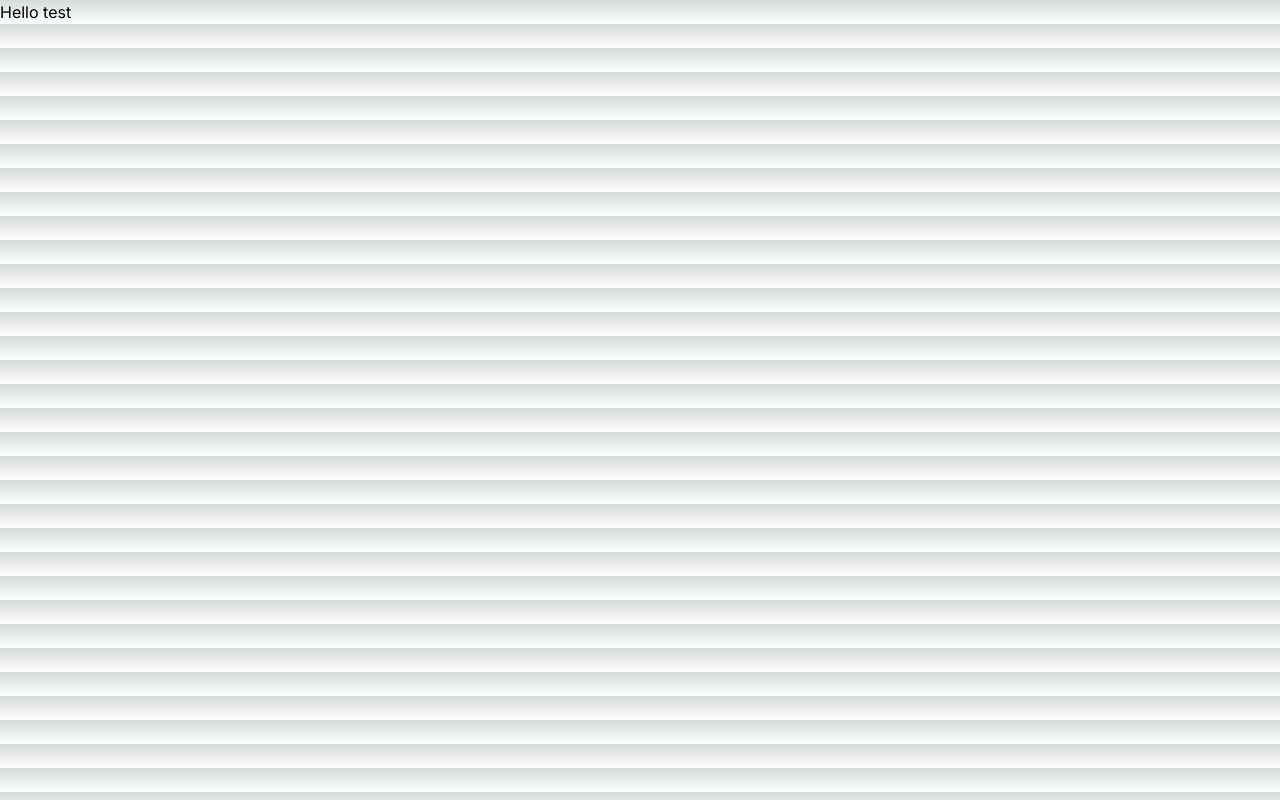
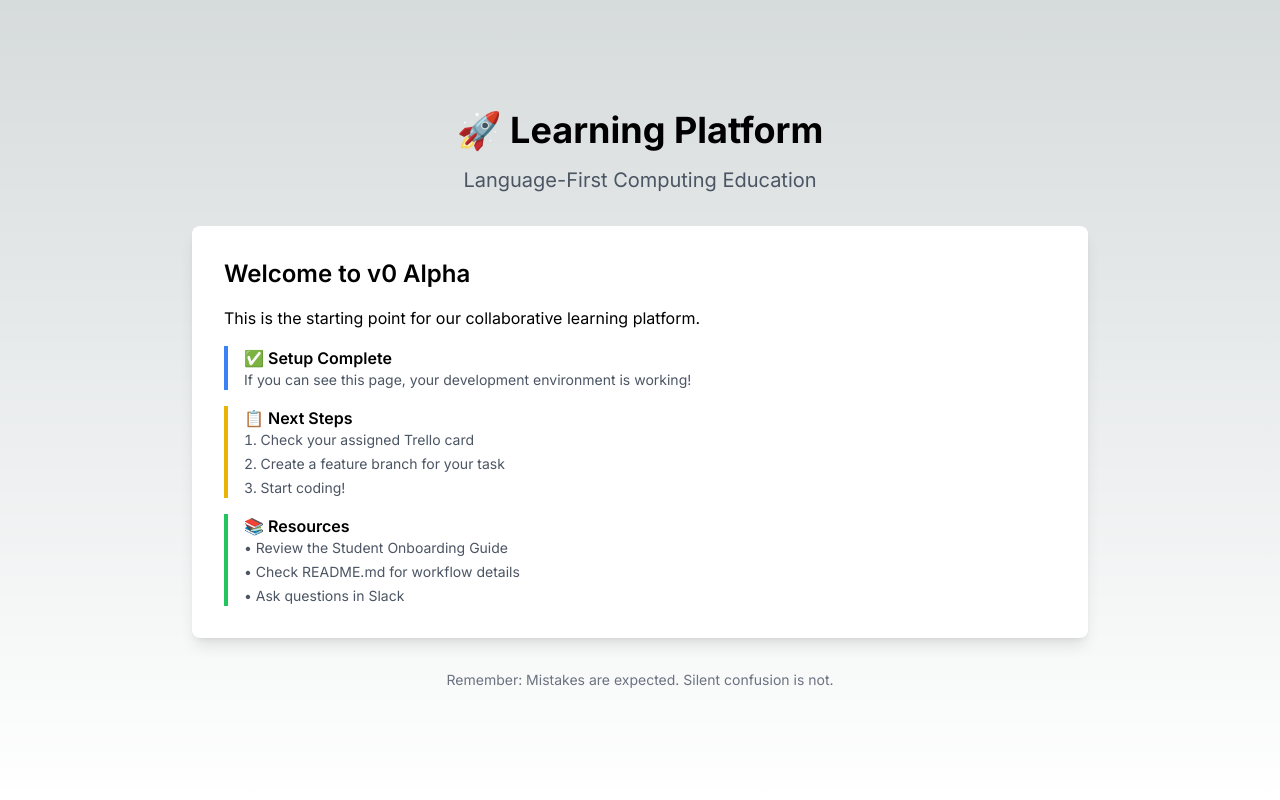
Before and after one commit to Hajara-Yasmin-Isa/LearningPlatform, a Next.js app: page / in a window 1280 px wide. Built offline with nearby package versions, Linux system fonts and the light colour scheme.

Commit message:
Fix Tailwind setup with PostCSS config

```diff
--- a/app/page.tsx
+++ b/app/page.tsx
@@ -1,58 +1,54 @@
-// export default function Home() {
-//   return (
-//     <main className="flex min-h-screen flex-col items-center justify-center p-24">
-//       <div className="max-w-4xl w-full space-y-8">
-//         <div className="text-center">
-//           <h1 className="text-4xl font-bold mb-4">
-//             🚀 Learning Platform
-//           </h1>
-//           <p className="text-xl text-gray-600 dark:text-gray-300">
-//             Language-First Computing Education
-//           </p>
-//         </div>
+export default function Home() {
+  return (
+    <main className="flex min-h-screen flex-col items-center justify-center p-24">
+      <div className="max-w-4xl w-full space-y-8">
+        <div className="text-center">
+          <h1 className="text-4xl font-bold mb-4">
+            🚀 Learning Platform
+          </h1>
+          <p className="text-xl text-gray-600 dark:text-gray-300">
+            Language-First Computing Education
+          </p>
+        </div>
 
-//         <div className="bg-white dark:bg-gray-800 rounded-lg shadow-lg p-8">
-//           <h2 className="text-2xl font-semibold mb-4">Welcome to v0 Alpha</h2>
-//           <p className="mb-4">
-//             This is the starting point for our collaborative learning platform.
-//           </p>
+        <div className="bg-white dark:bg-gray-800 rounded-lg shadow-lg p-8">
+          <h2 className="text-2xl font-semibold mb-4">Welcome to v0 Alpha</h2>
+          <p className="mb-4">
+            This is the starting point for our collaborative learning platform.
+          </p>
 
-//           <div className="space-y-4">
-//             <div className="border-l-4 border-blue-500 pl-4">
-//               <h3 className="font-semibold">✅ Setup Complete</h3>
-//               <p className="text-sm text-gray-600 dark:text-gray-400">
-//                 If you can see this page, your development environment is working!
-//               </p>
-//             </div>
+          <div className="space-y-4">
+            <div className="border-l-4 border-blue-500 pl-4">
+              <h3 className="font-semibold">✅ Setup Complete</h3>
+              <p className="text-sm text-gray-600 dark:text-gray-400">
+                If you can see this page, your development environment is working!
+              </p>
+            </div>
 
-//             <div className="border-l-4 border-yellow-500 pl-4">
-//               <h3 className="font-semibold">📋 Next Steps</h3>
-//               <ol className="text-sm text-gray-600 dark:text-gray-400 list-decimal list-inside space-y-1">
-//                 <li>Check your assigned Trello card</li>
-//                 <li>Create a feature branch for your task</li>
-//                 <li>Start coding!</li>
-//               </ol>
-//             </div>
+            <div className="border-l-4 border-yellow-500 pl-4">
+              <h3 className="font-semibold">📋 Next Steps</h3>
+              <ol className="text-sm text-gray-600 dark:text-gray-400 list-decimal list-inside space-y-1">
+                <li>Check your assigned Trello card</li>
+                <li>Create a feature branch for your task</li>
+                <li>Start coding!</li>
+              </ol>
+            </div>
 
-//             <div className="border-l-4 border-green-500 pl-4">
-//               <h3 className="font-semibold">📚 Resources</h3>
-//               <ul className="text-sm text-gray-600 dark:text-gray-400 space-y-1">
-//                 <li>• Review the Student Onboarding Guide</li>
-//                 <li>• Check README.md for workflow details</li>
-//                 <li>• Ask questions in Slack</li>
-//               </ul>
-//             </div>
-//           </div>
-//         </div>
+            <div className="border-l-4 border-green-500 pl-4">
+              <h3 className="font-semibold">📚 Resources</h3>
+              <ul className="text-sm text-gray-600 dark:text-gray-400 space-y-1">
+                <li>• Review the Student Onboarding Guide</li>
+                <li>• Check README.md for workflow details</li>
+                <li>• Ask questions in Slack</li>
+              </ul>
+            </div>
+          </div>
+        </div>
 
-//         <div className="text-center text-sm text-gray-500">
-//           <p>Remember: Mistakes are expected. Silent confusion is not.</p>
-//         </div>
-//       </div>
-//     </main>
-//   )
-// }
-
-export default function Home() {
-  return <div>Hello test</div>;
+        <div className="text-center text-sm text-gray-500">
+          <p>Remember: Mistakes are expected. Silent confusion is not.</p>
+        </div>
+      </div>
+    </main>
+  )
 }
--- a/package.json
+++ b/package.json
@@ -19,11 +19,11 @@
     "@types/node": "^20.10.0",
     "@types/react": "^18.2.0",
     "@types/react-dom": "^18.2.0",
-    "autoprefixer": "^10.4.16",
+    "autoprefixer": "^10.4.23",
     "eslint": "^8.56.0",
     "eslint-config-next": "14.1.0",
-    "postcss": "^8.4.32",
-    "tailwindcss": "^3.4.0",
+    "postcss": "^8.5.6",
+    "tailwindcss": "^3.4.19",
     "typescript": "^5.3.0"
   }
 }
--- /dev/null
+++ b/postcss.config.js
@@ -0,0 +1,6 @@
+module.exports = {
+  plugins: {
+    tailwindcss: {},
+    autoprefixer: {},
+  },
+}
```
Also changed, not shown: 1 other file (tests, documents, lock files or other folders).
